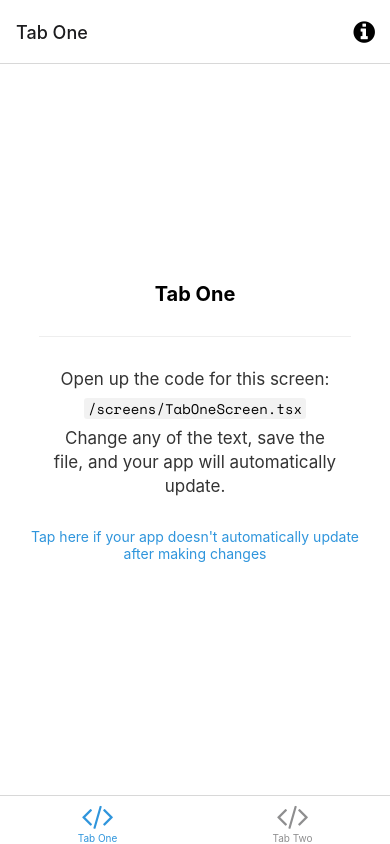
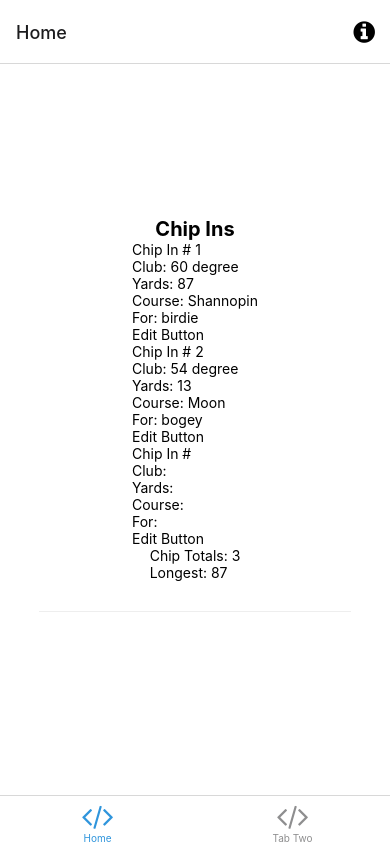
Before and after one commit to mdaley6/chip_in_app, a React Native app in the folder ChipInApp/: screen /Home in a window 390 px wide. Built offline with nearby package versions, Linux system fonts and the light colour scheme; what expo-linking would draw is missing.

Commit message:
Very Beginning
Just Created a few components & working on the skeleton of the app

```diff
--- /dev/null
+++ b/ChipInApp/components/AllChips.tsx
@@ -0,0 +1,32 @@
+import React, { Component } from 'react';
+import { Text, View } from 'react-native';
+
+const Chip = (props: any) =>  {
+    //distance
+    // club: string = '60 degree';
+    // course: string = 'Shannopin';
+    // score: string = 'birdie';
+
+    return (
+        <View>
+            <Text>Chip In # {props.number}</Text>
+            <Text>Club: {props.club}</Text>
+            <Text>Yards: {props.distance}</Text>
+            <Text>Course: {props.course}</Text>
+            <Text>For: {props.score}</Text>
+            <Text>Edit Button</Text>
+        </View>
+    );
+};
+
+const AllChips = () => {
+        return (
+            <View>
+                <Chip number={1} club='60 degree' distance={87} course='Shannopin' score='birdie'/>
+                <Chip number={2} club='54 degree' distance={13} course='Moon' score='bogey'/>
+                <Chip/>
+            </View>
+        );
+};
+
+export default AllChips;
--- /dev/null
+++ b/ChipInApp/components/ChipTotals.tsx
@@ -0,0 +1,14 @@
+import React, { Component } from 'react';
+import { Text, View } from 'react-native';
+
+const ChipTotals = (props: any) => {
+    return (
+        <View>
+            <Text>Chip Totals: {props.total}</Text>
+            <Text>Longest: {props.longest}</Text>
+        </View>
+    );
+};
+
+
+export default ChipTotals;
--- a/ChipInApp/navigation/LinkingConfiguration.ts
+++ b/ChipInApp/navigation/LinkingConfiguration.ts
@@ -15,9 +15,9 @@ const linking: LinkingOptions<RootStackParamList> = {
     screens: {
       Root: {
         screens: {
-          TabOne: {
+          Home: {
             screens: {
-              TabOneScreen: 'one',
+              Home: 'one',
             },
           },
           TabTwo: {
--- a/ChipInApp/navigation/index.tsx
+++ b/ChipInApp/navigation/index.tsx
@@ -14,7 +14,7 @@ import Colors from '../constants/Colors';
 import useColorScheme from '../hooks/useColorScheme';
 import ModalScreen from '../screens/ModalScreen';
 import NotFoundScreen from '../screens/NotFoundScreen';
-import TabOneScreen from '../screens/TabOneScreen';
+import Home from '../screens/Home';
 import TabTwoScreen from '../screens/TabTwoScreen';
 import { RootStackParamList, RootTabParamList, RootTabScreenProps } from '../types';
 import LinkingConfiguration from './LinkingConfiguration';
@@ -58,15 +58,15 @@ function BottomTabNavigator() {
 
   return (
     <BottomTab.Navigator
-      initialRouteName="TabOne"
+      initialRouteName="Home"
       screenOptions={{
         tabBarActiveTintColor: Colors[colorScheme].tint,
       }}>
       <BottomTab.Screen
-        name="TabOne"
-        component={TabOneScreen}
-        options={({ navigation }: RootTabScreenProps<'TabOne'>) => ({
-          title: 'Tab One',
+        name="Home"
+        component={Home}
+        options={({ navigation }: RootTabScreenProps<'Home'>) => ({
+          title: 'Home',
           tabBarIcon: ({ color }) => <TabBarIcon name="code" color={color} />,
           headerRight: () => (
             <Pressable
--- a/ChipInApp/screens/TabOneScreen.tsx
+++ b/ChipInApp/screens/Home.tsx
@@ -1,15 +1,19 @@
+import React from 'react';
 import { StyleSheet } from 'react-native';
+import AllChips from '../components/AllChips';
+import ChipTotals from '../components/ChipTotals';
 
 import EditScreenInfo from '../components/EditScreenInfo';
 import { Text, View } from '../components/Themed';
 import { RootTabScreenProps } from '../types';
 
-export default function TabOneScreen({ navigation }: RootTabScreenProps<'TabOne'>) {
+export default function Home({ navigation }: RootTabScreenProps<'Home'>) {
   return (
     <View style={styles.container}>
-      <Text style={styles.title}>Tab One</Text>
+      <Text style={styles.title}>Chip Ins</Text>
+      <AllChips></AllChips>
+      <ChipTotals total={3} longest={87}></ChipTotals>
       <View style={styles.separator} lightColor="#eee" darkColor="rgba(255,255,255,0.1)" />
-      <EditScreenInfo path="/screens/TabOneScreen.tsx" />
     </View>
   );
 }
--- a/ChipInApp/types.tsx
+++ b/ChipInApp/types.tsx
@@ -25,7 +25,7 @@ export type RootStackScreenProps<Screen extends keyof RootStackParamList> = Nati
 >;
 
 export type RootTabParamList = {
-  TabOne: undefined;
+  Home: undefined;
   TabTwo: undefined;
 };
 
```
Also changed, not shown: 1 other file (tests, documents, lock files or other folders).
